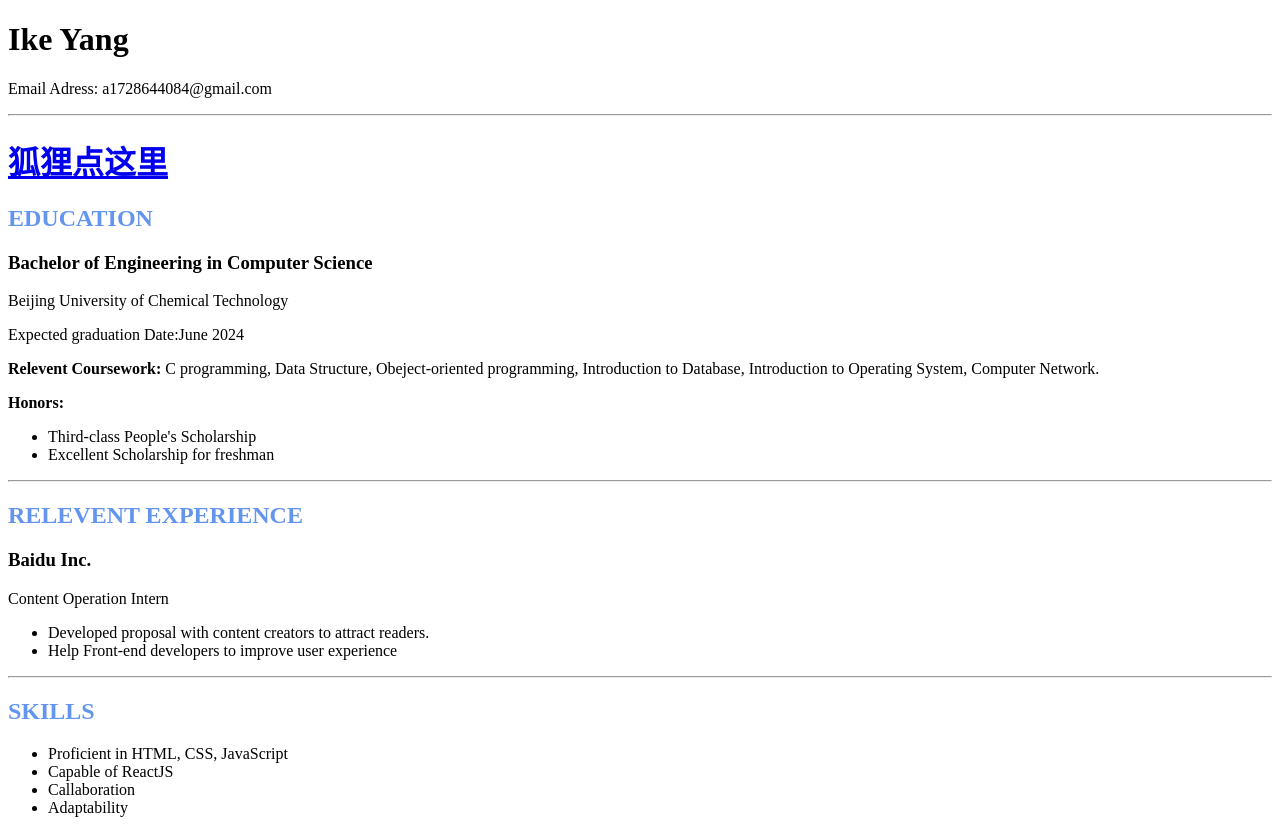
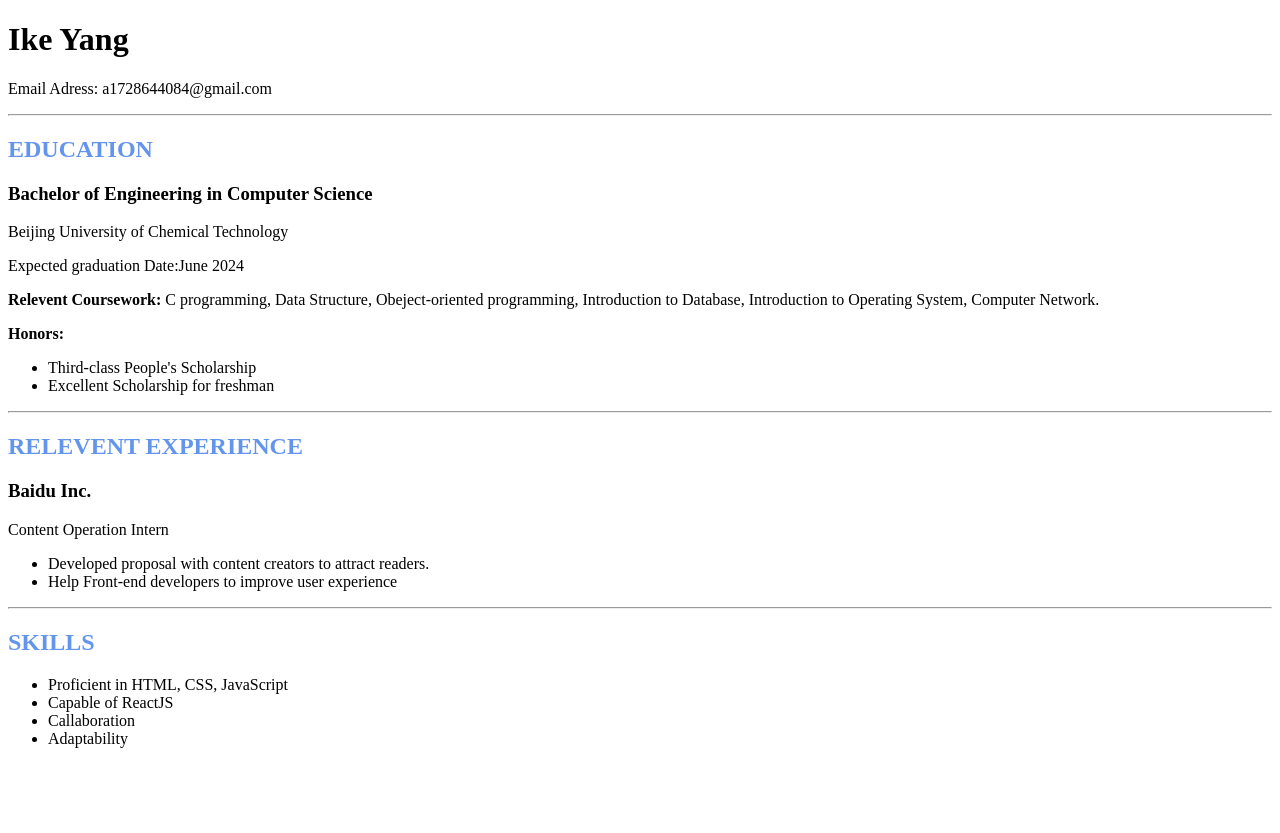
Before and after one commit to zhinendemofasshi/zhinendemofasshi, a plain HTML site: page index.html in a window 1280 px wide. After the commit the page ends 800 px from the top, so only its background shows below. Drawn offline with Linux system fonts and the light colour scheme.

Commit message:
Update index.html

```diff
--- a/index.html
+++ b/index.html
@@ -7,7 +7,6 @@
     <body>
         <h1>Ike Yang</h1>
         <p>Email Adress: a1728644084@gmail.com</p><hr>
-        <h1><a href="greeting.html">狐狸点这里</a></h1>
         <h2 style="color:cornflowerblue">EDUCATION</h2>
         <h3>Bachelor of Engineering in Computer Science</h3>
         <p>Beijing University of Chemical Technology</p>
```
